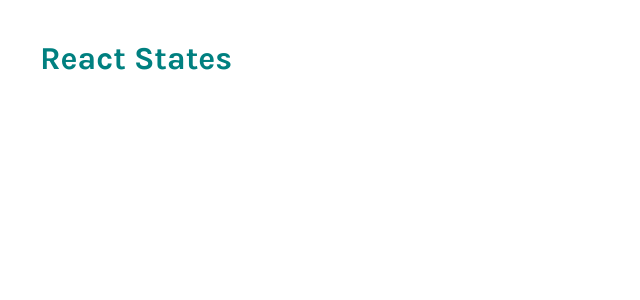
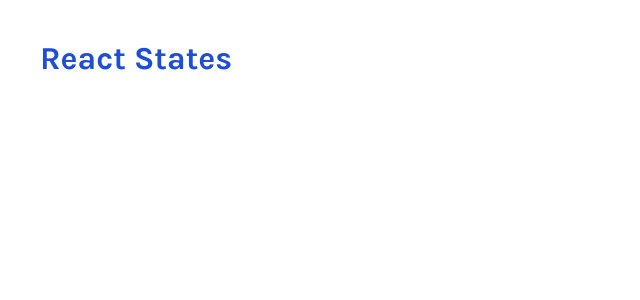
Before and after one commit to PratikKanthe/react--states, a React (Create React App) app: page / in a window 1280 px wide. Shown: the top 300 px of the page, without its empty margins (0-640 px from the left). Built offline with nearby package versions, Linux system fonts and the light colour scheme.

Commit message:
added: Components

```diff
--- a/src/App.js
+++ b/src/App.js
@@ -4,7 +4,7 @@
 class App extends React.Component {
   styles={
     fontstyle: "bold",
-    color: "teal"
+    color: "#1d4ed8"
   }
  render() {
   return(
```
Also changed, not shown: src/Components/NewComp.js (added, +20 -0 lines).
